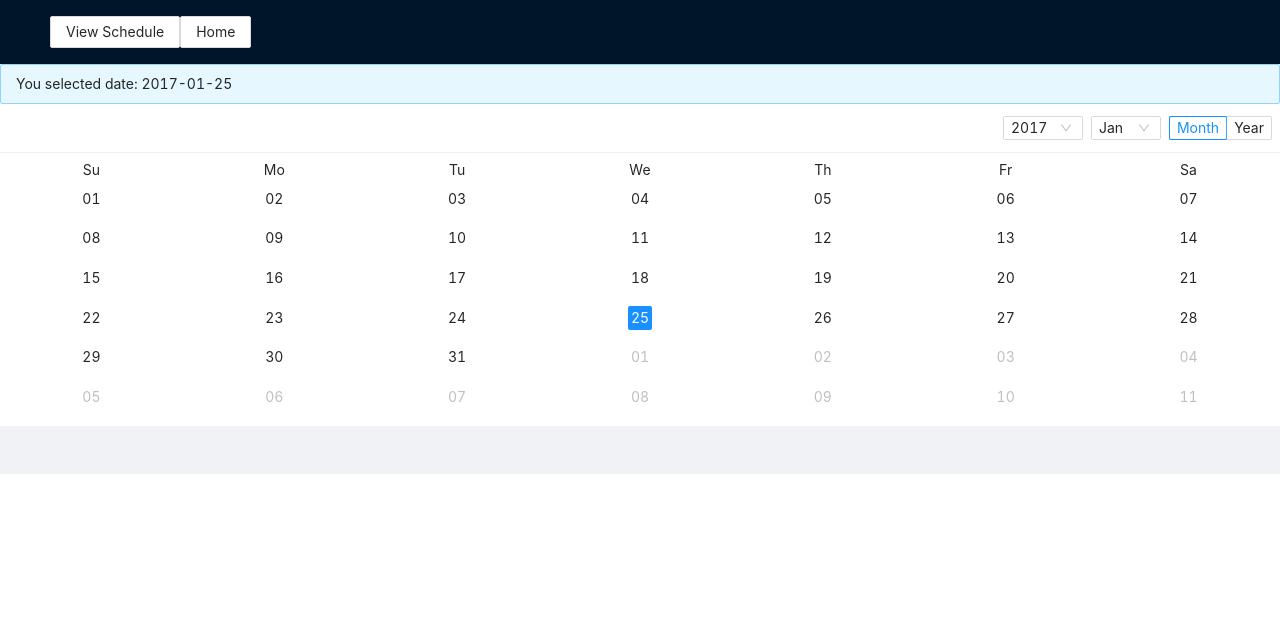
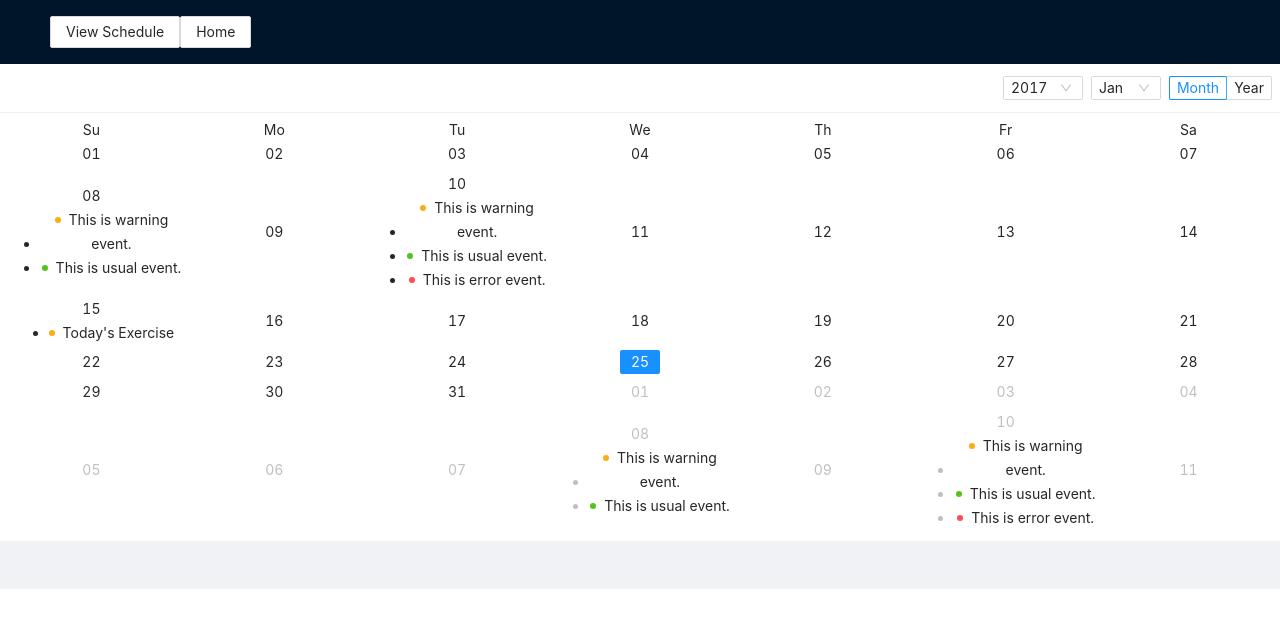
Before and after one commit to EzgiiiY/gymfeat, a React (Create React App) app in the folder frontend/: page /main-page in a window 1280 px wide. Shown: the top 628 px of the page. Built offline with nearby package versions, Linux system fonts and the light colour scheme.

Commit message:
missing getdatecontent for calendar

```diff
--- a/frontend/src/components/main-page/calendar-component.js
+++ b/frontend/src/components/main-page/calendar-component.js
@@ -1,21 +1,84 @@
-import { Calendar, Alert } from 'antd';
+import { Calendar, Alert,Badge } from 'antd';
 import moment from 'moment';
 import React from 'react';
 import 'antd/dist/antd.css';
 
+function getListData(value) {
+  let listData;
+  switch (value.date()) {
+    case 8:
+      listData = [
+        { type: 'warning', label: 'This is warning event.',
+        content:[
+
+      ] },
+        { type: 'success', label: 'This is usual event.',
+        content:[
+
+      ] },
+      ];
+      break;
+    case 10:
+      listData = [
+        { type: 'warning', label: 'This is warning event.',
+        content:[
+
+      ] },
+        { type: 'success', label: 'This is usual event.',
+        content:[
+
+      ] },
+        { type: 'error', label: 'This is error event.',
+        content:[
+
+      ] },
+      ];
+      break;
+    case 15:
+      listData = [
+        { type: 'warning', label: 'Today\'s Exercise',
+            content:["windmill skater 30 secs",
+            "REST 5 secs"
+
+          ]},
+      ];
+      break;
+    default:
+  }
+  return listData || [];
+}
 
 class CalendarComponent extends React.Component {
   state = {
     value: moment('2017-01-25'),
     selectedValue: moment('2017-01-25'),
+    currentContent: "",
+    dateValues:[]
   };
 
+  dateCellRender = value => {
+    const listData = getListData(value)
+    const dateValues = new Array();
+    console.log(value.format("DD.MM.YYYY"))
+    listData.map(item => (
+      dateValues.push(
+      <li key={value.format("DD.MM.YYYY")}>
+       <Badge status={item.type} text={item.label} />
+      </li>
+      )
+    ));
+    return (
+      <ul className="events">
+        {dateValues}
+      </ul>
+    );
+  }
   onSelect = value => {
     this.setState({
       value,
       selectedValue: value,
     });
-    this.props.onClick();
+    this.props.onClick(this.state.currentContent?this.state.currentContent:"");
     this.props.getDate(value.format('DD.MM.YYYY'));
   };
 
@@ -27,10 +90,7 @@ class CalendarComponent extends React.Component {
     const { value, selectedValue } = this.state;
     return (
       <div>
-        <Alert
-          message={`You selected date: ${selectedValue && selectedValue.format('YYYY-MM-DD')}`}
-        />
-        <Calendar style={{height:"100%"}} fullscreen={false} value={value} onSelect={this.onSelect} onPanelChange={this.onPanelChange} />
+        <Calendar dateCellRender={this.dateCellRender} style={{height:"100%"}} fullscreen={false} value={value} onSelect={this.onSelect} onPanelChange={this.onPanelChange} />
       </div>
     );
   }
--- a/frontend/src/components/main-page/main-page.js
+++ b/frontend/src/components/main-page/main-page.js
@@ -10,18 +10,21 @@ class MainPage extends Component {
         this.state={
             visible: false,
             selectedDate: "",
+            drawerContent:"",
         }
     }
 
-    showDrawer = () => {
+    showDrawer = value => {
         this.setState({
             visible: true,
+            drawerContent:value
         });
     };
 
     onClose = () => {
         this.setState({
             visible: false,
+            drawerContent:""
         });
     };
 
@@ -49,7 +52,7 @@ class MainPage extends Component {
                     getContainer={true}
                     style={{ position: 'absolute' }}
                 >
-                    <p>Some contents...</p>
+                    <p>{this.state.drawerContent}</p>
                     {drawerButton}
                 </Drawer>
             </div>
```
